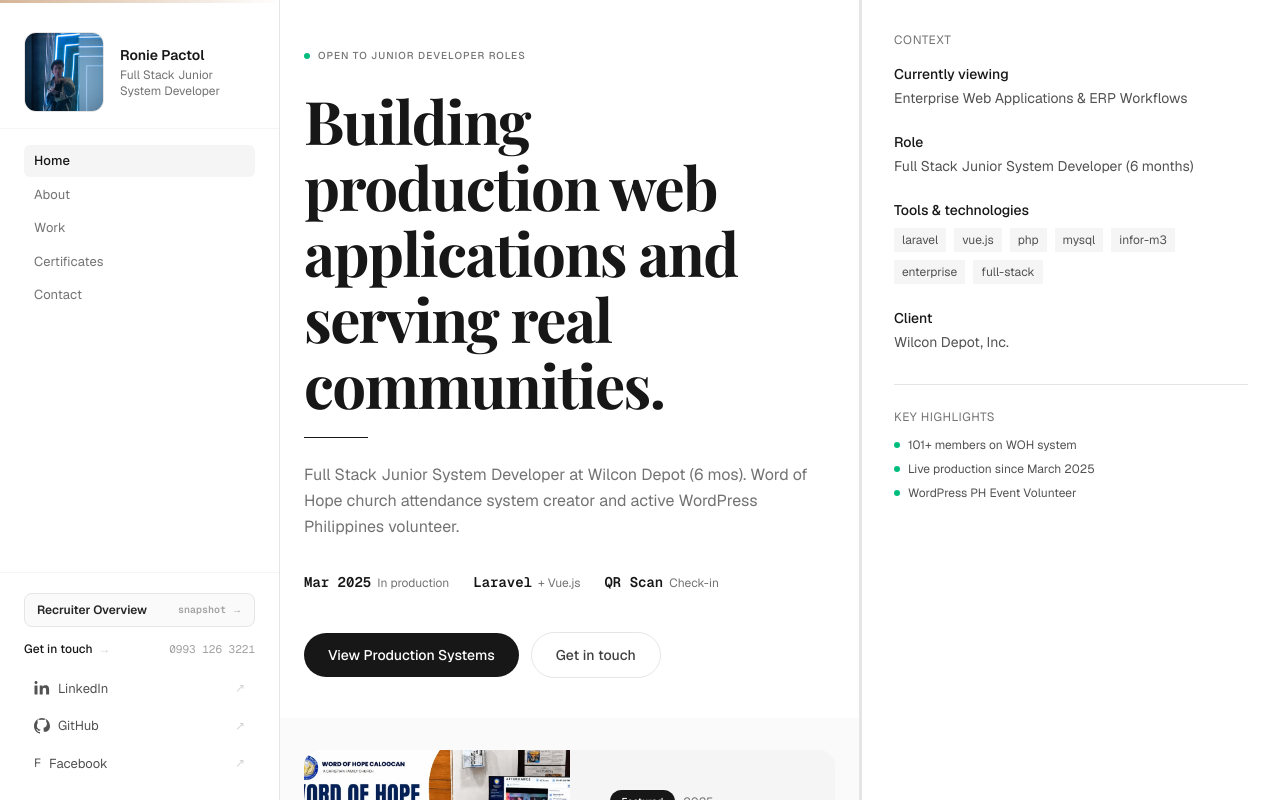
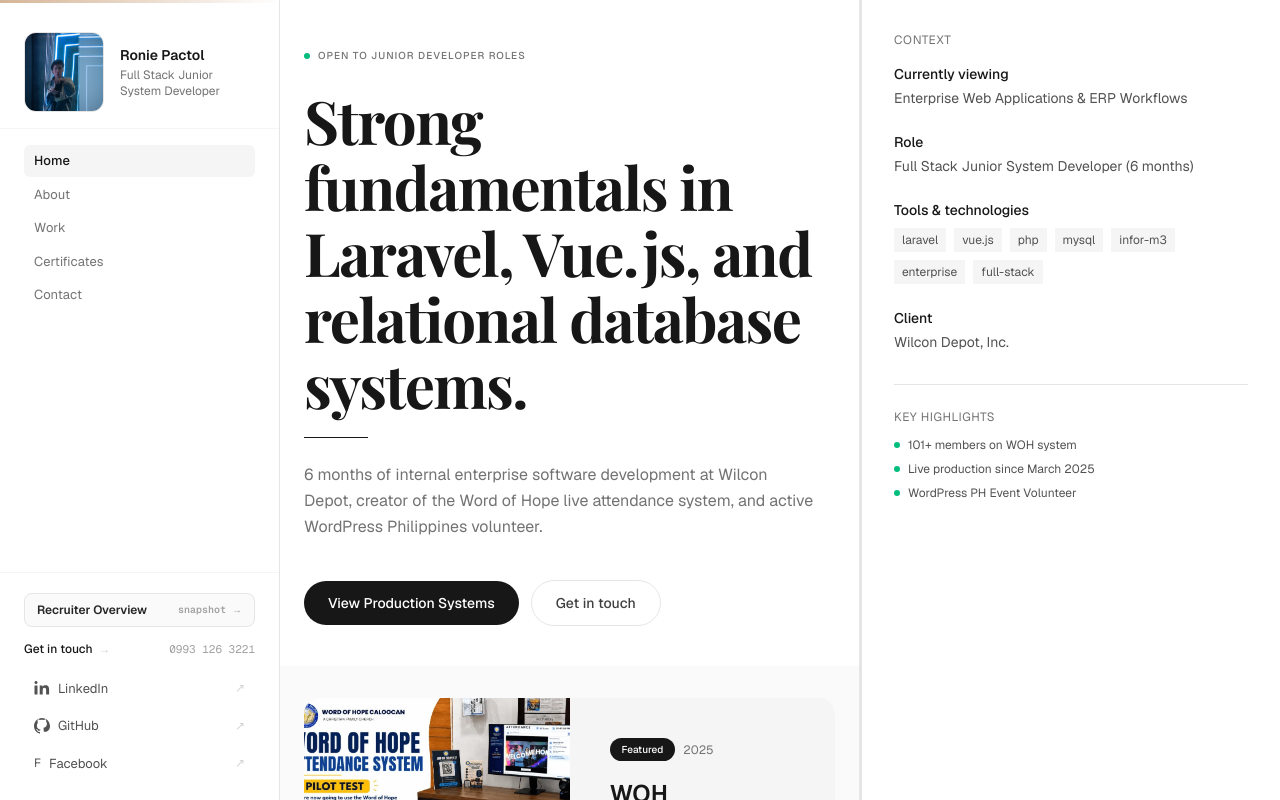
Before and after one commit to roniepactolstudent2223-stack/roniepactolstudent2223-stack.github.io, a Next.js app: page / in a window 1280 px wide. Built offline with nearby package versions, Linux system fonts and the light colour scheme.

Commit message:
copy: focus hero headline on Laravel fundamentals, remove stat strip, and display projects directly without filter

```diff
--- a/src/app/page.tsx
+++ b/src/app/page.tsx
@@ -2,12 +2,11 @@
 
 import Masthead from '@/components/home/Masthead'
 import FeaturedProject from '@/components/home/FeaturedProject'
-import DiscoveryPaths from '@/components/home/DiscoveryPaths'
 import ProjectGrid from '@/components/projects/ProjectGrid'
 import Footer from '@/components/layout/Footer'
 import MobileNavigation from '@/components/navigation/MobileNavigation'
 import { usePortfolio } from '@/contexts/PortfolioContext'
-import { getWorkDomains, PORTFOLIO_IDENTITY } from '@/lib/portfolio-config'
+import { PORTFOLIO_IDENTITY } from '@/lib/portfolio-config'
 
 const PLACEHOLDER_IMAGES: Record<string, string> = {
   'woh-attendance-system': '/woh-pilot.webp',
@@ -16,10 +15,9 @@
 }
 
 export default function Home() {
-  const { projects, filteredProjects, selectedDomain, setSelectedDomain } = usePortfolio()
+  const { projects } = usePortfolio()
 
   const featured = projects.find((p) => p.slug === PORTFOLIO_IDENTITY.featuredProject.slug)
-  const domains = getWorkDomains(projects)
 
   return (
     <div>
@@ -40,26 +38,18 @@
         </section>
       )}
 
-      {/* Discovery + Projects — spacious → dense */}
-      <section id="home" className="px-6 py-10">
+      {/* Enterprise & Community Systems */}
+      <section id="work-systems" className="px-6 py-12">
         <div className="max-w-4xl">
-          <DiscoveryPaths
-            domains={domains}
-            onSelectDomain={setSelectedDomain}
-            activeDomain={selectedDomain}
-          />
-
-          <div className="mt-12">
-            <div className="mb-6 flex items-baseline justify-between">
-              <p className="text-[10px] font-medium uppercase tracking-[0.1em] text-neutral-500">
-                {selectedDomain ? 'Filtered projects' : 'All projects'}
-              </p>
-              <p className="text-[10px] text-neutral-500">
-                {filteredProjects.length} projects
-              </p>
-            </div>
-            <ProjectGrid projects={filteredProjects.filter(p => p.slug !== featured?.slug)} />
+          <div className="mb-6 flex items-baseline justify-between border-b border-neutral-200 pb-3">
+            <p className="text-[10px] font-mono font-semibold uppercase tracking-[0.14em] text-neutral-400">
+              Enterprise & Community Work
+            </p>
+            <p className="text-[10px] font-mono text-neutral-400">
+              {projects.length} systems
+            </p>
           </div>
+          <ProjectGrid projects={projects.filter(p => p.slug !== featured?.slug)} />
         </div>
       </section>
 
--- a/src/components/home/Masthead.tsx
+++ b/src/components/home/Masthead.tsx
@@ -105,20 +105,6 @@
           {PORTFOLIO_IDENTITY.orientation.subtext}
         </p>
 
-        {/* Stat strip */}
-        <div className="mt-8 flex items-center gap-6" data-reveal>
-          {PORTFOLIO_IDENTITY.stats.map((stat) => (
-            <div key={stat.label} className="flex items-baseline gap-1.5">
-              <span className="font-mono text-sm font-semibold text-neutral-900">
-                {stat.value}
-              </span>
-              <span className="text-xs text-neutral-500">
-                {stat.label}
-              </span>
-            </div>
-          ))}
-        </div>
-
         <div className="mt-10 flex items-center gap-3" data-reveal>
           <a
             ref={(el) => { ctaRefs.current[0] = el }}
--- a/src/lib/portfolio-config.ts
+++ b/src/lib/portfolio-config.ts
@@ -28,8 +28,8 @@
   },
   // Homepage orientation
   orientation: {
-    headline: 'Building production web applications and serving real communities.',
-    subtext: 'Full Stack Junior System Developer at Wilcon Depot (6 mos). Word of Hope church attendance system creator and active WordPress Philippines volunteer.',
+    headline: 'Strong fundamentals in Laravel, Vue.js, and relational database systems.',
+    subtext: '6 months of internal enterprise software development at Wilcon Depot, creator of the Word of Hope live attendance system, and active WordPress Philippines volunteer.',
   },
   featuredProject: {
     slug: 'woh-attendance-system',
```
